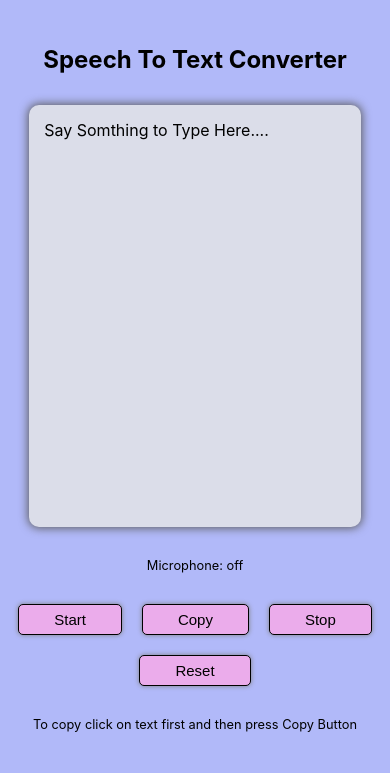
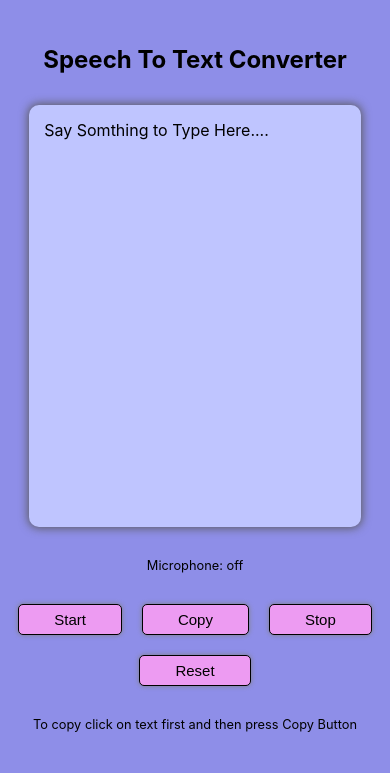
Before and after one commit to Askar-420/my-app, a plain HTML site: page index.html in a window 390 px wide. Shown: the top 773 px of the page. Drawn offline with Linux system fonts and the light colour scheme.

Commit message:
Add files via upload

```diff
--- a/index.html
+++ b/index.html
@@ -1 +1 @@
-<!doctype html><html lang="en"><head><meta charset="utf-8"/><link rel="icon" href="/my-app/favicon.ico"/><meta name="viewport" content="width=device-width,initial-scale=1"/><meta name="theme-color" content="#000000"/><meta name="speech to text app  " content="This speech to text app "/><link rel="manifest" href="/my-app/manifest.json"/><title>Speech to Text App</title><script defer="defer" src="/my-app/static/js/main.f6dd7e15.js"></script><link href="/my-app/static/css/main.b0d7d635.css" rel="stylesheet"></head><body><noscript>You need to enable JavaScript to run this app.</noscript><div id="root"></div></body></html>
+<!doctype html><html lang="en"><head><meta charset="utf-8"/><link rel="icon" href="/my-app/favicon.ico"/><meta name="viewport" content="width=device-width,initial-scale=1"/><meta name="theme-color" content="#000000"/><meta name="speech to text app  " content="This speech to text app "/><link rel="manifest" href="/my-app/manifest.json"/><title>Speech to Text App</title><script defer="defer" src="/my-app/static/js/main.f6dd7e15.js"></script><link href="/my-app/static/css/main.fb10b245.css" rel="stylesheet"></head><body><noscript>You need to enable JavaScript to run this app.</noscript><div id="root"></div></body></html>
--- /dev/null
+++ b/static/css/main.fb10b245.css
@@ -0,0 +1,2 @@
+body{-webkit-font-smoothing:antialiased;-moz-osx-font-smoothing:grayscale;font-family:-apple-system,BlinkMacSystemFont,Segoe UI,Roboto,Oxygen,Ubuntu,Cantarell,Fira Sans,Droid Sans,Helvetica Neue,sans-serif;margin:0}code{font-family:source-code-pro,Menlo,Monaco,Consolas,Courier New,monospace}*{box-sizing:border-box;margin:0;padding:0}body{overflow-x:hidden}.main{align-items:center;background-color:#8e8ee8;display:flex;flex-direction:column;gap:4%;height:92vh;justify-content:center;width:100vw}.container{background-color:#bfc5ff;border-radius:10px;box-shadow:0 0 10px 1px #5a5a5a;font-size:20px;height:50vh;padding:15px;width:50%}.btn{align-items:center;display:flex;gap:20px;justify-content:center}.btn button{background-color:#ed9bf2;border:1px solid #000;border-radius:5px;box-shadow:0 0 5px 0 #818181;cursor:pointer;font-size:15px;outline:none;padding:6px 35px}.footer{align-items:center;background-color:#ebaceb;display:flex;flex-wrap:wrap;gap:6px;height:8vh;justify-content:center;width:100%}.footer,.footer a{color:#000;font-weight:600}p{font-size:18px;font-weight:400;text-align:center}@media screen and (max-width:518px){.btn{flex-wrap:wrap}}@media screen and (max-width:440px){.container{width:85%}h1{font-size:1.5rem}p{font-size:80%}footer{font-size:10px}.container{font-size:100%}}
+/*# sourceMappingURL=main.fb10b245.css.map*/
```
Also changed, not shown: asset-manifest.json, 1 other file.
